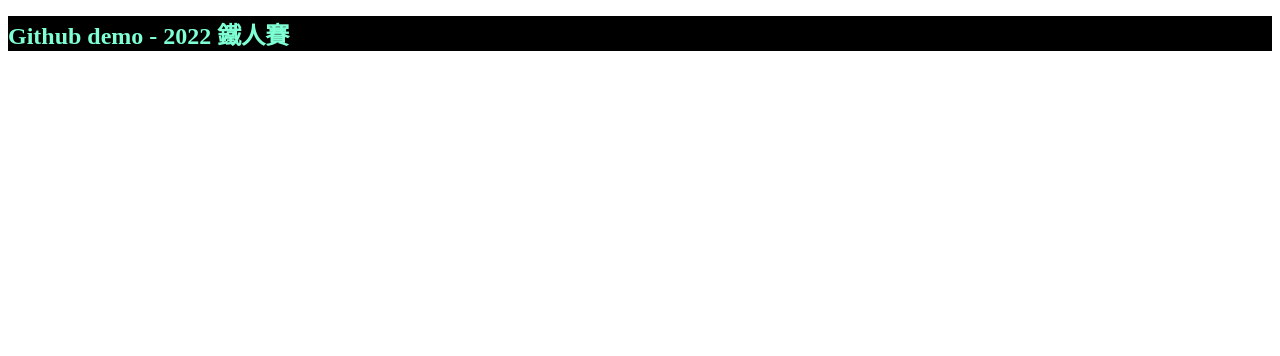
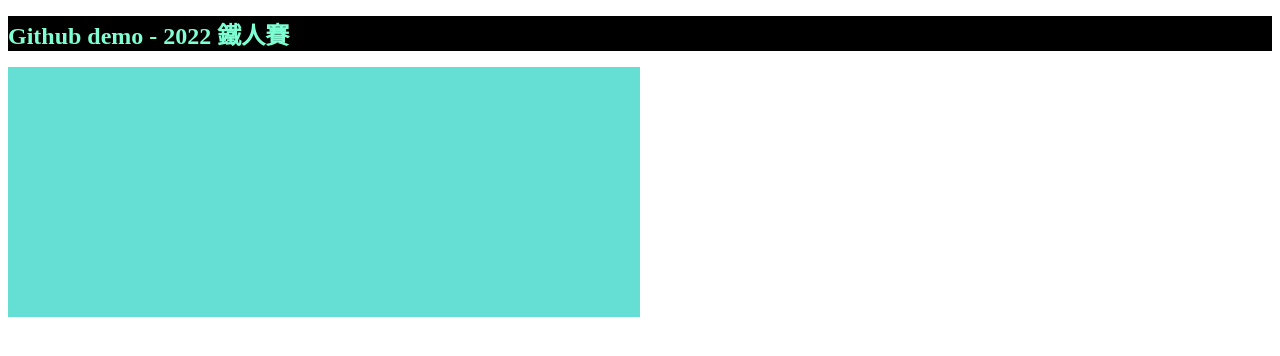
Before and after one commit to zoeGuava/ithome2022-github-demo, a website: page index.html in a window 1280 px wide. Drawn offline with Linux system fonts and the light colour scheme.

Commit message:
feat: add bg-container (#1)
first Github actions CI workflow!!!

```diff
--- a/css/input.scss
+++ b/css/input.scss
@@ -11,3 +11,9 @@
     color: #ffe4c4;
   }
 }
+
+.bg-container {
+  background-color: #65ded4;
+  height: 250px;
+  width: 50%;
+}
--- a/index.html
+++ b/index.html
@@ -11,6 +11,7 @@
     <div class="main-container">
         <h1 class="main-container__title">Github demo - 2022 鐵人賽</h1>
     </div>
+    <div class="bg-container"></div>
     <script src="./main.js"></script>
 </body>
 </html>
```
Also changed, not shown: css/output.css, 1 other file.
